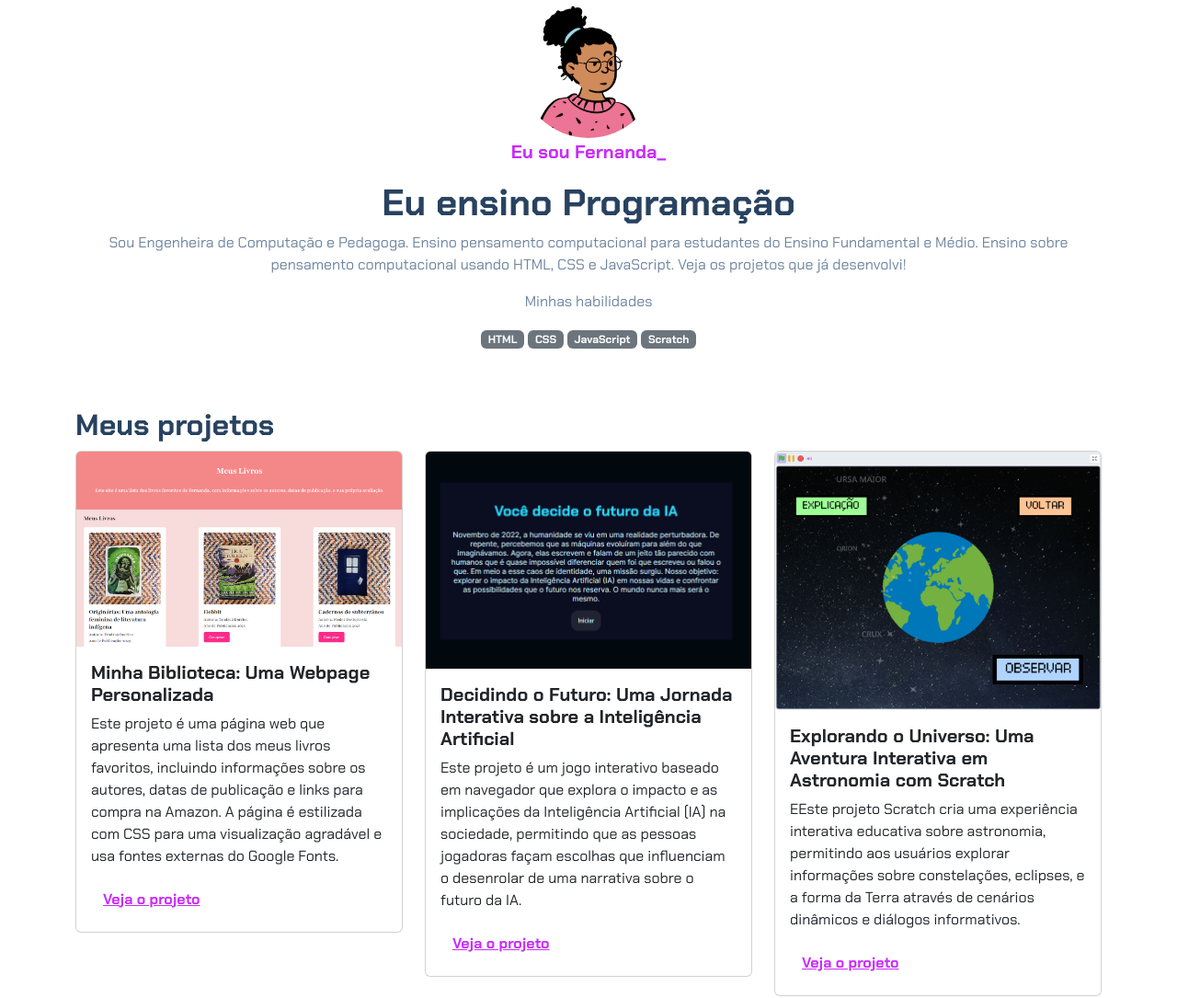
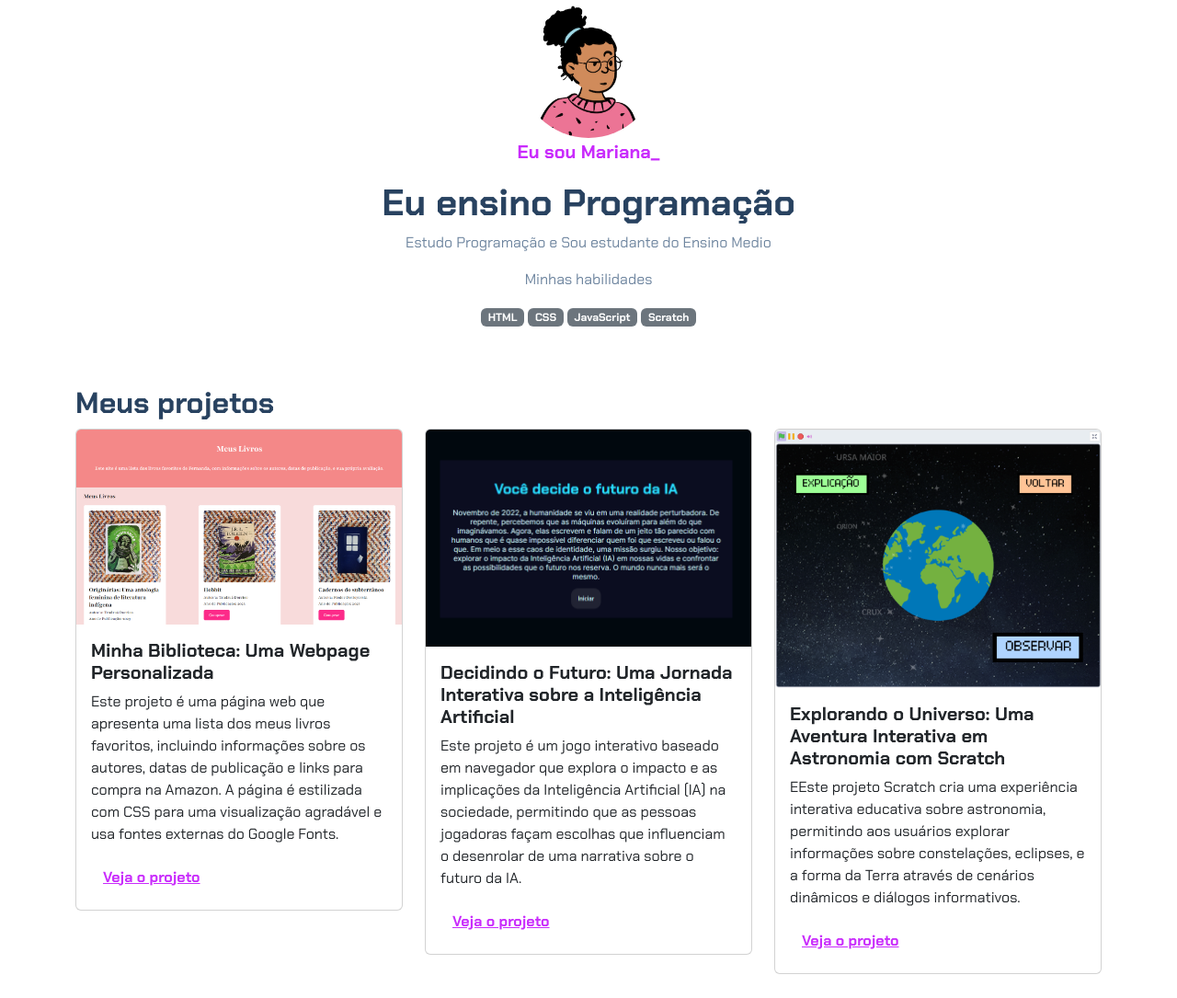
Before and after one commit to marianaanibal018/portifolio, a plain HTML site: page index.html in a window 1280 px wide. Shown: the top 1085 px of the page at 92% size. Drawn offline with nearby package versions, Linux system fonts and the light colour scheme.

Commit message:
Update index.html

```diff
--- a/index.html
+++ b/index.html
@@ -14,11 +14,9 @@
     <header class="container text-center">
         <img src="img/avatar-perfil.png" alt="avatar da Fernanda" class="rounded-circle" width="150" height="150"
             srcset="">
-        <p class="lead">Eu sou Fernanda_</p>
+        <p class="lead">Eu sou Mariana_</p>
         <h1>Eu ensino Programação</h1>
-        <p>Sou Engenheira de Computação e Pedagoga. Ensino pensamento computacional para estudantes do Ensino
-            Fundamental e Médio. Ensino sobre pensamento computacional usando HTML, CSS e JavaScript. Veja os projetos
-            que já desenvolvi!</p>
+        <p> Estudo Programação e Sou estudante do Ensino Medio</p>
         <p>Minhas habilidades</p>
         <div>
             <p class="badge bg-secondary">HTML</p>
```
